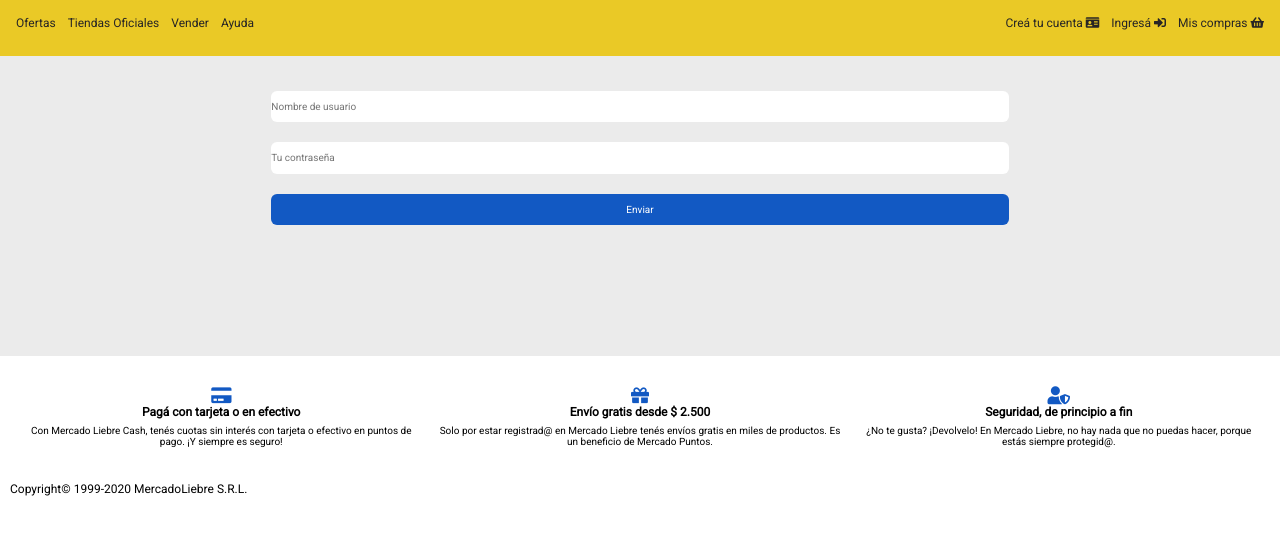
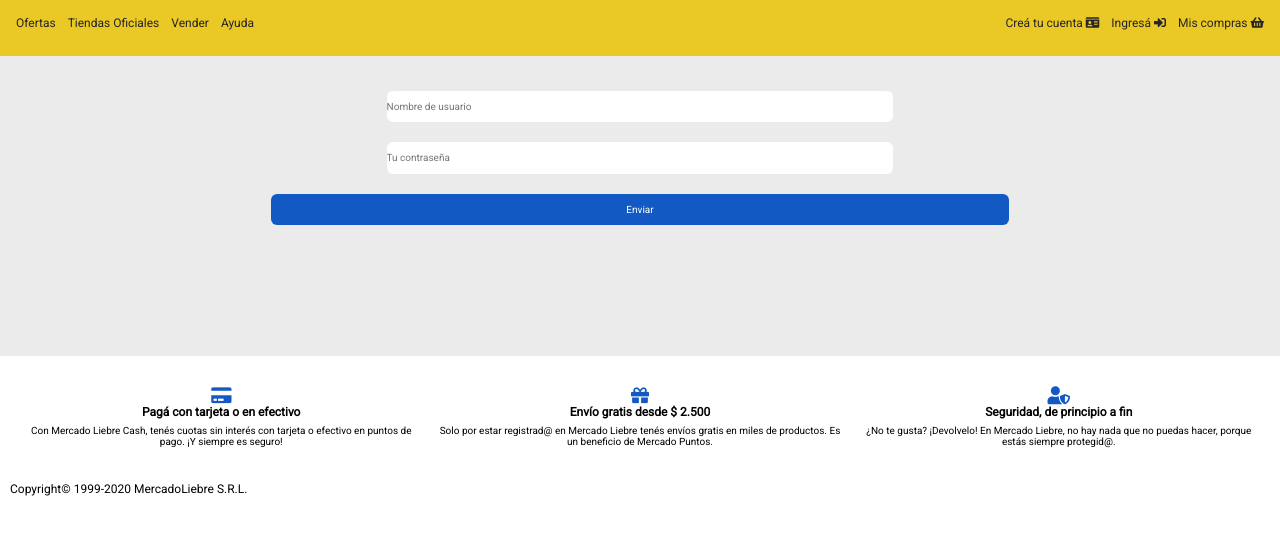
Before and after one commit to sebasla76/mercado-liebre-DH, a website: page views/login.html in a window 1280 px wide. Shown: the part 80-614 px from the top of the page. Drawn offline with Linux system fonts and the light colour scheme.

Commit message:
ancho imput register modificado para 480 y 768

```diff
--- a/public/css/styles.css
+++ b/public/css/styles.css
@@ -240,6 +240,7 @@ footer{
     margin-left: 35px;
 
 }
+
 .form-input input{
     display:block;
     width: 100%;
@@ -409,6 +410,11 @@ footer{
     width:50%;
 }
 
+.form-input input{
+    width: 70%;
+
+}
+
 
 }
 
@@ -479,13 +485,16 @@ footer{
 
     }
 
+
     .shiping-icon{
     transition: transform ease-in-out 1s;
     }
 
+
     .wraper:hover .shiping-icon{
     transform: rotate(360deg);
     }
+
 
     .footer-flex{
     display: flex;
@@ -495,6 +504,7 @@ footer{
     padding: 0 15px;
     }
 
+
     #footer-text{
     margin-left: 5px;;
     margin-right: 5px;
@@ -503,14 +513,17 @@ footer{
     margin-top: 0%;
     }
 
+
     .footer-wrap p{
     font-size: 10px;
     }
+
 
     .footer-wrap{
      width: 33%;
 
     }
+
 
     #icon-style{
     color:#1259c3;
@@ -520,9 +533,16 @@ footer{
 
     }
 
+
     #icon-style:hover {
     color:rgb(4, 67, 87);
     }
 
+    .form-input input{
+        width: 55%;
 
     }
+
+
+
+}
```
Lines whose indentation alone changed are shown as unchanged.
